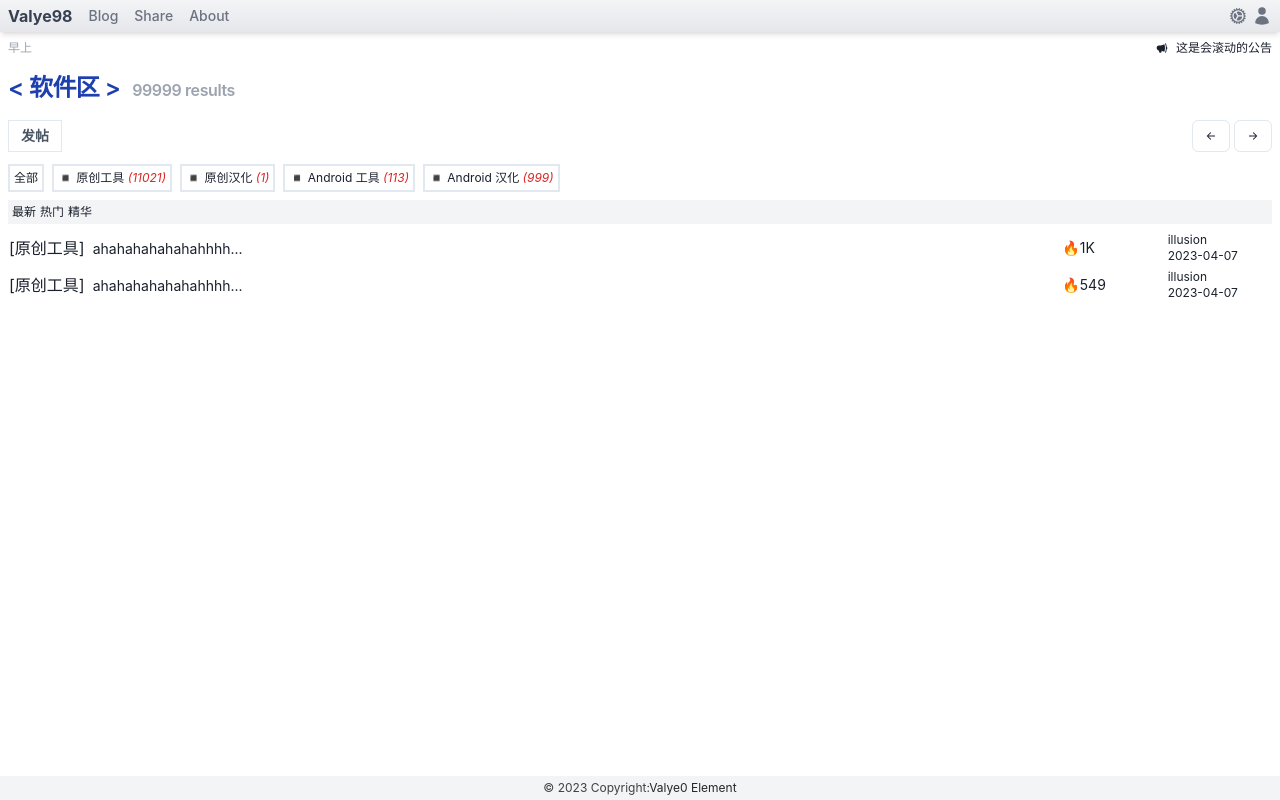
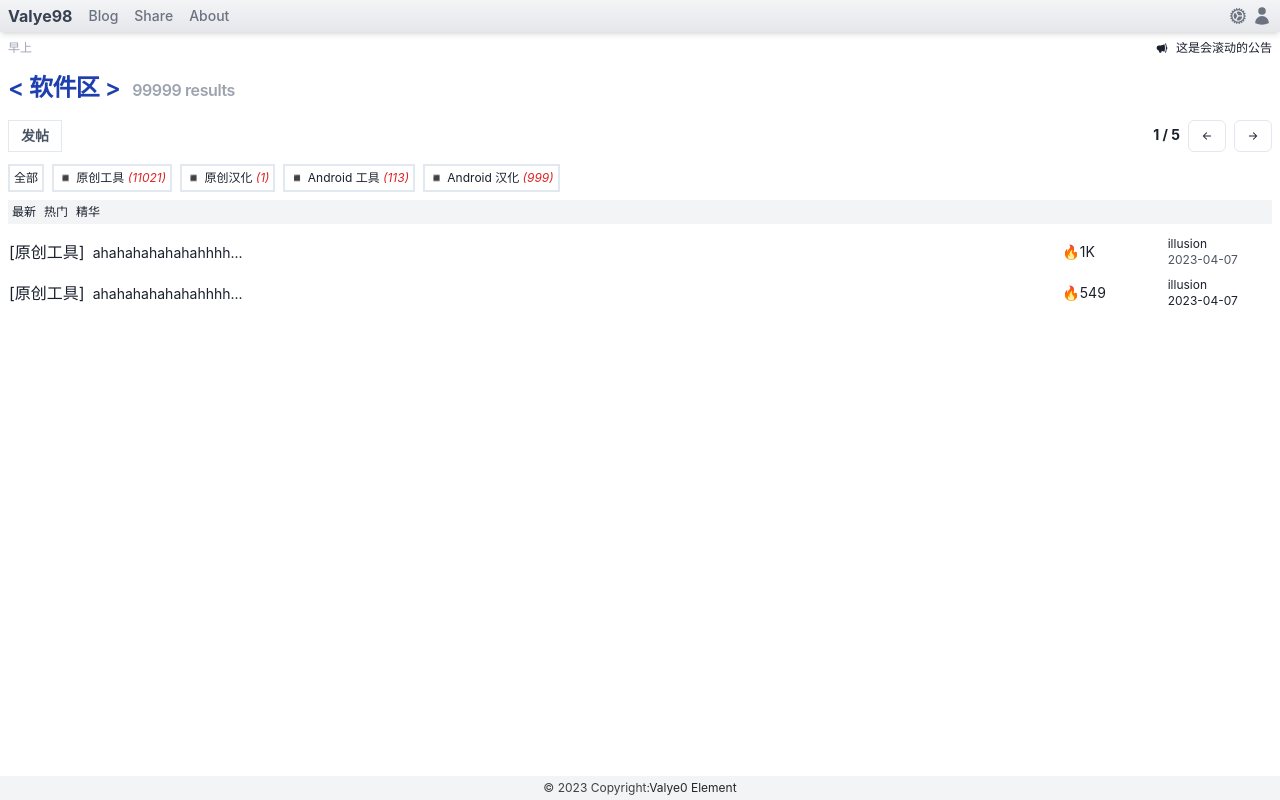
Before and after one commit to hjklchan/valyek, a React (Vite) app: page /post in a window 1280 px wide. Built offline with nearby package versions, Linux system fonts and the light colour scheme.

Commit message:
调整分页按钮样式

```diff
--- a/src/pages/post/index.tsx
+++ b/src/pages/post/index.tsx
@@ -63,12 +63,13 @@ const Post = () => {
                 >
                     <span className="text-gray-600">发帖</span>
                 </Button>
-                <div className="space-x-1">
+                <div className="space-x-2">
+                    <span className="text-sm font-bold">1 / 5</span>
                     <Button size="sm" variant="outline" >
-                        <ArrowLeftIcon className="h-3 w-3" />
+                        <ArrowLeftIcon className="font-bold h-3 w-3" />
                     </Button>
                     <Button size="sm" variant="outline">
-                        <ArrowRightIcon className="h-3 w-3" />
+                        <ArrowRightIcon className="font-bold h-3 w-3" />
                     </Button>
                 </div>
             </div>
@@ -89,24 +90,24 @@ const Post = () => {
             </ul>
             {/** List Component **/}
             <div className="mt-2">
-                <div className="bg-gray-100 p-1 space-x-1 text-xs mb-1">
-                    <span className="">最新</span>
-                    <span className="">热门</span>
-                    <span className="">精华</span>
+                <div className="bg-gray-100 p-1 space-x-2 text-xs mb-1">
+                    <span className="cursor-pointer">最新</span>
+                    <span className="cursor-pointer">热门</span>
+                    <span className="cursor-pointer">精华</span>
                 </div>
                 {
                     true
                         ? <table className="table-fixed w-full border-none">
                             <tbody>
-                                <tr className="hover:bg-gray-100 h-10">
+                                <tr className="hover:bg-gray-100 h-12">
                                     <td>
-                                        <span className="mr-2 text-md">[原创工具]</span>
+                                        <Link className="mr-2 text-md">[原创工具]</Link>
                                         <Link className="text-sm">ahahahahahahahhhh...</Link>
                                     </td>
                                     <td className="w-1/12 text-sm">🔥1K</td>
                                     <td className="w-1/12 text-xs">
-                                        illusion<br />
-                                        2023-04-07
+                                        <Link>illusion</Link><br />
+                                        <span className="text-gray-600">2023-04-07</span>
                                     </td>
                                 </tr>
                                 <tr className="hover:bg-gray-100">
```
